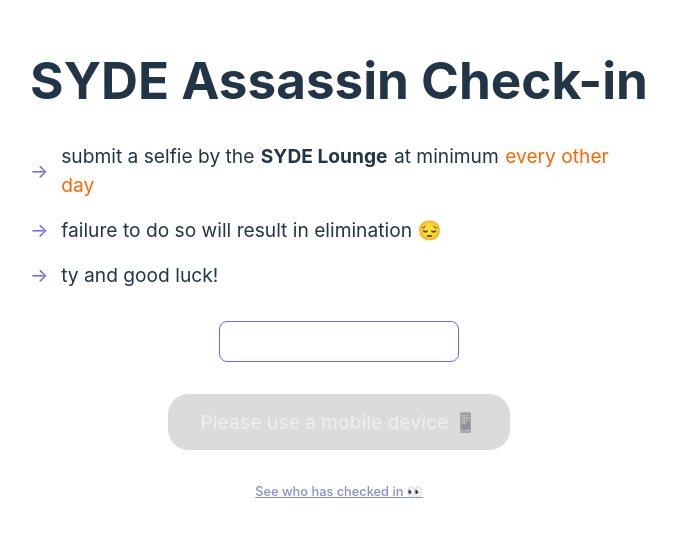
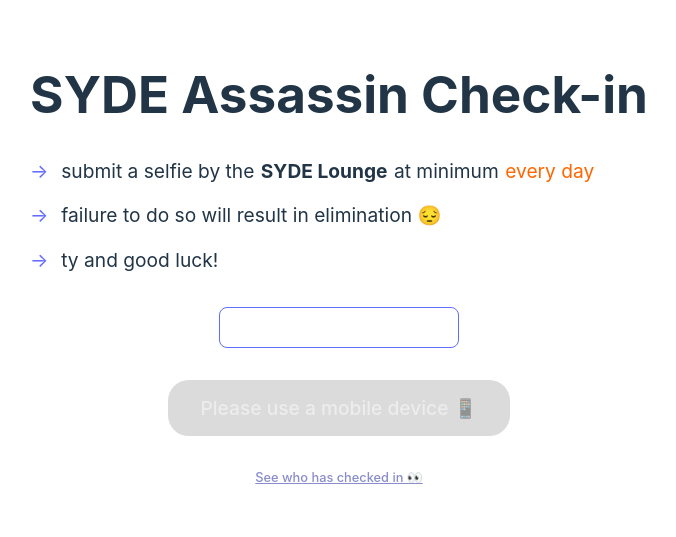
Before and after one commit to jooliaju/assassin_web_tool, a React (Vite) app: page /checkin in a window 1280 px wide. Shown: the part 123-660 px from the top of the page, without its empty margins (301-977 px from the left). Built offline with nearby package versions, Linux system fonts and the light colour scheme; no server answers.

Commit message:
Update CheckIn.jsx

```diff
--- a/src/components/CheckIn.jsx
+++ b/src/components/CheckIn.jsx
@@ -78,7 +78,7 @@ function CheckIn() {
                 </span>
                 at minimum
                 <span style={{ color: "#ff6600", marginLeft: "0.4rem" }}>
-                  every other day
+                  every day
                 </span>
               </p>
             </li>
```
